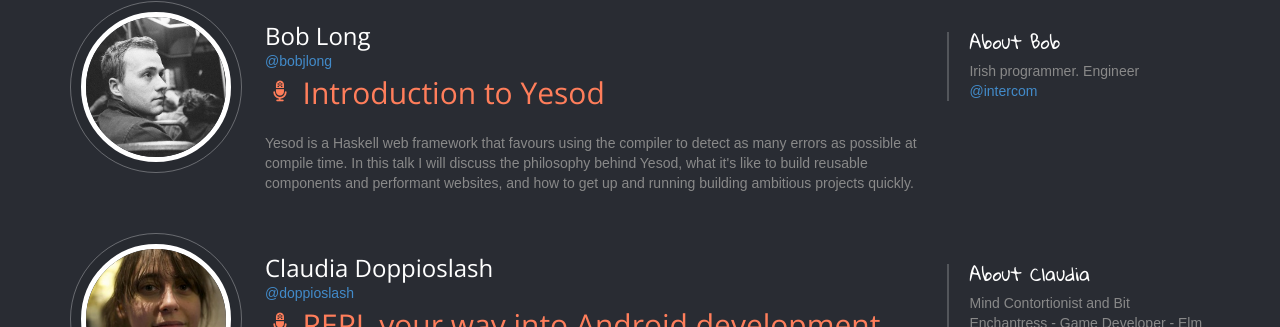
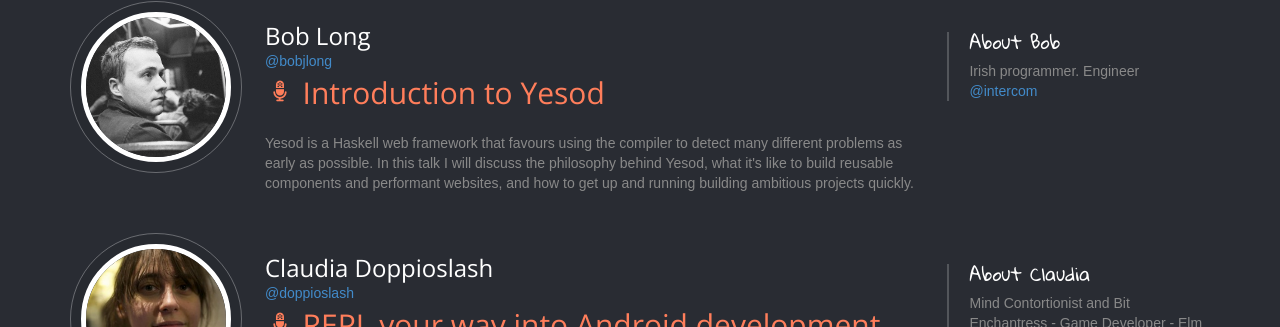
Before and after one commit to aidanf/functional-kats-conf, a Jekyll site: the page index.html, which Jekyll copies as it is, in a window 1280 px wide and 900 px high, scrolled down 4185 px. Shown: the part 125-452 px from the top of the window. Built offline with Jekyll 4.4.1, drawn with Linux system fonts in a browser that asks for light colours; nearby versions of some CDN libraries; library files that are not in the unit come from our copies; Markdown is read by kramdown in place of the engine named in the settings.

Commit message:
Tweak yesod copy

```diff
--- a/index.html
+++ b/index.html
@@ -560,7 +560,7 @@ Having spent time with numerous programming languages the past few years I have
                             <p class="company"><a href="https://twitter.com/bobjlong" target="_blank">@bobjlong</a></p>
                             <p class="talk-title"><span class="icon-normal-microphone-stand">&nbsp;</span>Introduction to Yesod</p>
                             <p class="time"><!-- <span class="time-start">08:00</span> - 08:45 --></p>
-                            <p  class="company">Yesod is a Haskell web framework that favours using the compiler to detect as many errors as possible at compile time. In this talk I will discuss the philosophy behind Yesod, what it's like to build reusable components and performant websites, and how to get up and running building ambitious projects quickly.</p>
+                            <p  class="company">Yesod is a Haskell web framework that favours using the compiler to detect many different problems as early as possible. In this talk I will discuss the philosophy behind Yesod, what it's like to build reusable components and performant websites, and how to get up and running building ambitious projects quickly.</p>
                         </div><!-- /.col-md-7 -->
 
                         <hr>
```
